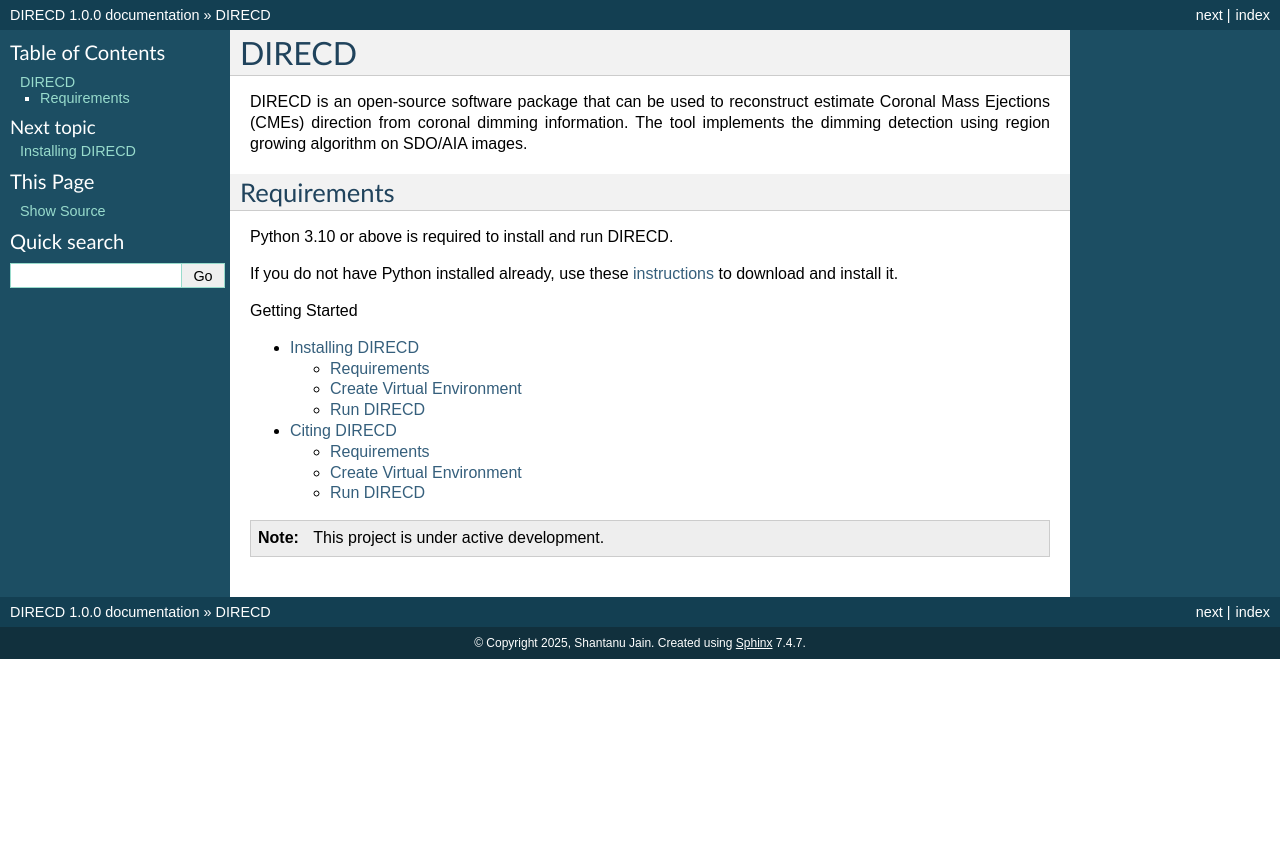
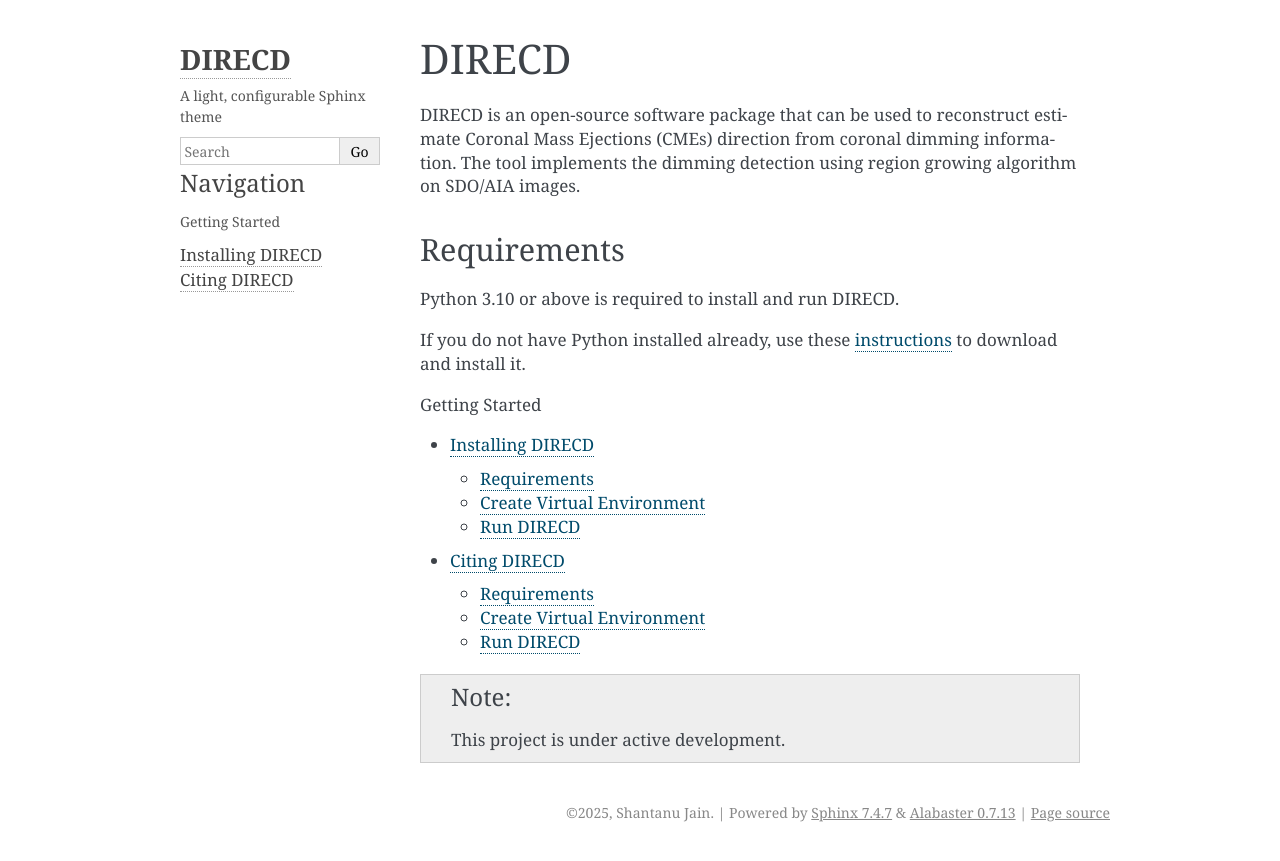
Before and after one commit to jain-shantanu/DIRECD_soft, a Sphinx documentation site: the page built from source/index.rst, in a window 1280 px wide. Shown: the top 861 px of the page. Built offline with Sphinx 7.4.7, drawn with Linux system fonts in a browser that asks for light colours.

Commit message:
Update conf.py

```diff
--- a/source/conf.py
+++ b/source/conf.py
@@ -24,8 +24,18 @@ extensions = []
 # -- Options for HTML output -------------------------------------------------
 # https://www.sphinx-doc.org/en/master/usage/configuration.html#options-for-html-output
 
-html_theme = 'classic'
+html_theme = 'alabaster'
 html_static_path = ['_static']
+
+html_sidebars = {
+    '**': [
+        'about.html',
+        'searchfield.html',
+        'navigation.html',
+        'relations.html',
+        'donate.html',
+    ]
+}
 
 html_logo = '../logo/DIRECD_logo_rs.jpg'
 html_theme_options = {
```
